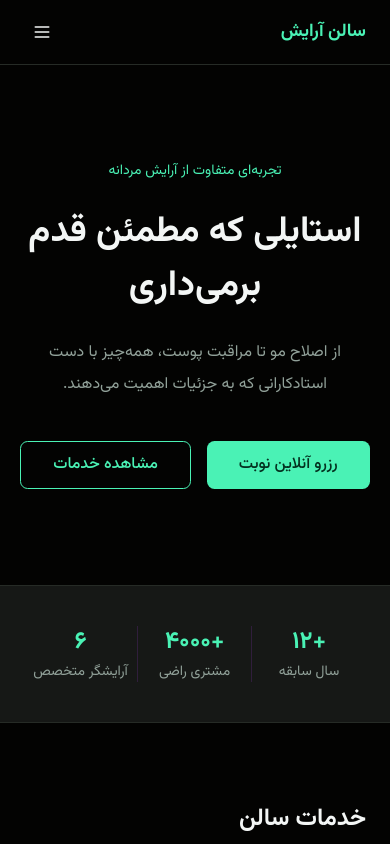
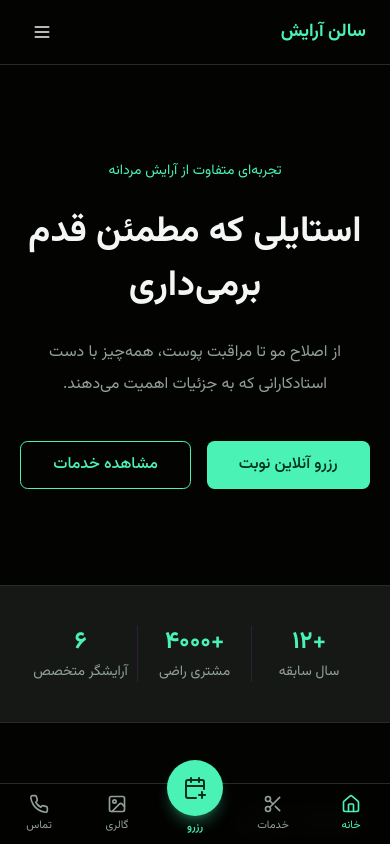
Before and after one commit to aliaslanidev/barberShop, a Next.js app: page / in a window 390 px wide. Shown: the top 844 px of the page. Built offline with nearby package versions, Linux system fonts and the light colour scheme.

Commit message:
pwaHeader

```diff
--- /dev/null
+++ b/app/(site)/layout.tsx
@@ -0,0 +1,19 @@
+import { Header } from "@/components/header";
+import { BottomNav } from "@/components/bottom-nav";
+
+export default function SiteLayout({
+  children,
+}: {
+  children: React.ReactNode;
+}) {
+  return (
+    <>
+      <Header />
+
+      {/* pb-20 تا محتوا زیر نوار پایین ثابت گم نشه */}
+      <div className="pb-20">{children}</div>
+
+      <BottomNav />
+    </>
+  );
+}
--- a/app/page.tsx
+++ b/app/(site)/page.tsx
@@ -1,6 +1,5 @@
 import { Button } from "@/components/ui/button";
 import { Card, CardContent } from "@/components/ui/card";
-import { Header } from "@/components/header";
 
 const services = [
   {
@@ -35,8 +34,6 @@ const stats = [
 export default function Home() {
   return (
     <main className="min-h-screen">
-      <Header />
-
       {/* Hero */}
       <section className="container flex flex-col items-center gap-6 py-24 text-center">
         <span className="text-sm text-primary">تجربه‌ای متفاوت از آرایش مردانه</span>
--- /dev/null
+++ b/components/bottom-nav.tsx
@@ -0,0 +1,59 @@
+"use client";
+
+import Link from "next/link";
+import { usePathname } from "next/navigation";
+import { Home, Scissors, CalendarPlus, Image as ImageIcon, Phone } from "lucide-react";
+import { cn } from "@/lib/utils";
+
+const navItems = [
+  { label: "خانه", href: "/", icon: Home },
+  { label: "خدمات", href: "/#services", icon: Scissors },
+  { label: "رزرو", href: "/booking", icon: CalendarPlus, primary: true },
+  { label: "گالری", href: "/#gallery", icon: ImageIcon },
+  { label: "تماس", href: "/#contact", icon: Phone },
+] as const;
+
+export function BottomNav() {
+  const pathname = usePathname();
+
+  return (
+    <nav
+      className="fixed inset-x-0 bottom-0 z-50 border-t border-border bg-background/95 backdrop-blur-md md:hidden"
+      style={{ paddingBottom: "env(safe-area-inset-bottom)" }}
+    >
+      <div className="mx-auto grid max-w-md grid-cols-5 items-end">
+        {navItems.map((item) => {
+          const Icon = item.icon;
+
+          // برای مسیرهای واقعی (نه anchor) وضعیت فعال چک می‌شه
+          const isActive = item.href === "/" ? pathname === "/" : !item.href.includes("#") && pathname.startsWith(item.href);
+
+          if ("primary" in item && item.primary) {
+            return (
+              <Link key={item.href} href={item.href} className="relative flex flex-col items-center">
+                <span className="absolute -top-6 flex h-14 w-14 items-center justify-center rounded-full bg-primary text-primary-foreground shadow-lg shadow-primary/30">
+                  <Icon className="h-6 w-6" />
+                </span>
+                <span className="mt-9 pb-2 text-[11px] font-medium text-primary">{item.label}</span>
+              </Link>
+            );
+          }
+
+          return (
+            <Link
+              key={item.href}
+              href={item.href}
+              className={cn(
+                "flex flex-col items-center gap-1 py-2.5 text-[11px] transition-colors",
+                isActive ? "text-primary" : "text-muted-foreground hover:text-foreground"
+              )}
+            >
+              <Icon className="h-5 w-5" />
+              <span>{item.label}</span>
+            </Link>
+          );
+        })}
+      </div>
+    </nav>
+  );
+}
```
Also changed, not shown: 1 other file (tests, documents, lock files or other folders).
